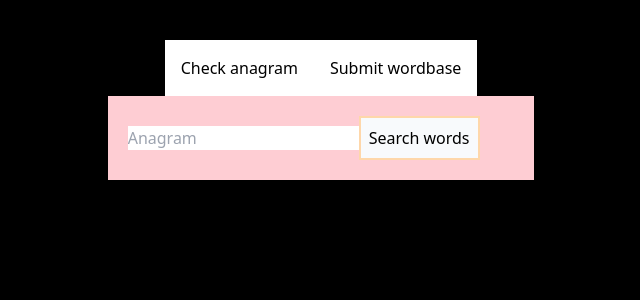
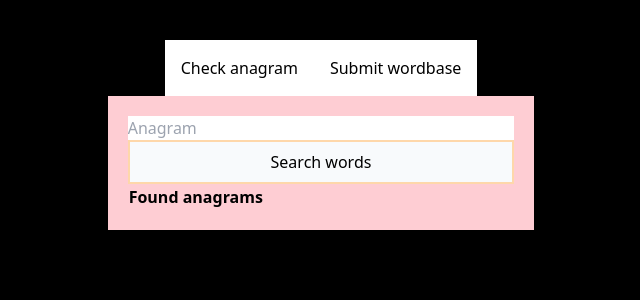
Before and after one commit to nuf1k/fe-anagram, a React (Create React App) app: page / in a window 1280 px wide. Shown: the top 300 px of the page, without its empty margins (319-959 px from the left). Built offline with nearby package versions, Linux system fonts and the light colour scheme.

Commit message:
add frontend word search functionality

```diff
--- a/package.json
+++ b/package.json
@@ -6,6 +6,7 @@
     "@testing-library/jest-dom": "^5.16.5",
     "@testing-library/react": "^13.4.0",
     "@testing-library/user-event": "^13.5.0",
+    "axios": "^1.2.0",
     "react": "^18.2.0",
     "react-dom": "^18.2.0",
     "react-scripts": "5.0.1",
--- a/src/App.js
+++ b/src/App.js
@@ -1,10 +1,11 @@
 import { useState } from "react";
-import AnagramForm from "./components/Anagram";
 import Button from "./components/Button";
 import Card from "./components/Card";
 import Wordbase from "./components/Wordbase";
+import Anagram from "./components/Anagram";
 
 function App() {
+  // decides which form should currently be displayed
   const [currentForm, setCurrentForm] = useState("Anagram");
 
   return (
@@ -14,7 +15,7 @@ function App() {
         <Button onClick={() => setCurrentForm("Link")}>Submit wordbase</Button>
       </div>
       <Card>
-        {currentForm === "Anagram" && <AnagramForm />}
+        {currentForm === "Anagram" && <Anagram />}
         {currentForm === "Link" && <Wordbase />}
       </Card>
     </div>
--- a/src/components/Anagram.js
+++ b/src/components/Anagram.js
@@ -1,13 +1,52 @@
-import React from "react";
-import Card from "./Card";
+import React, { useState } from "react";
+import AnagramForm from "./AnagramForm";
+import Results from "./Results";
+import axios from "axios";
 
 export default function Anagram() {
+  const [searchResults, setSearchResults] = useState([]);
+
+  function searchWords(rawWord) {
+    /*
+    ALGORITHM LOGIC:
+    1. Takes in a word
+    2. Parses all letters of word to alphabetical order
+    3. Makes API call to database to find all words that match the same alphabetical order.
+    */
+
+    // original word -> alphabetical ordered word
+    const parsedWord = () => {
+      const rawWordArray = rawWord.split("");
+      const parsedWordArray = rawWordArray.sort();
+      return parsedWordArray.join("");
+    };
+
+    // make API request with new word
+    axios
+      .get("http://localhost:8000/api/anagrams", {
+        params: {
+          word: parsedWord(),
+        },
+      })
+      .then(function (response) {
+        setSearchResults(response.data);
+        console.log(response.data);
+      })
+      .catch(function (error) {
+        console.log(error);
+      });
+  }
+
+  const displayedResults = searchResults.map(
+    (result) => `<td>${result["original_word"]}</td>`
+  );
+
+  console.log(displayedResults);
+
   return (
-    <div>
-      <input placeholder="Anagram" />
-      <button className="p-2 bg-slate-50 border-2 border-orange-200">
-        Search words
-      </button>
-    </div>
+    <>
+      <AnagramForm handleClick={searchWords} />
+      <Results searchResults={searchResults} />
+    </>
   );
 }
--- /dev/null
+++ b/src/components/AnagramForm.js
@@ -0,0 +1,20 @@
+import React, { useState } from "react";
+
+export default function Anagram(props) {
+  const [anagram, setAnagram] = useState("");
+
+  return (
+    <>
+      <input
+        placeholder="Anagram"
+        onChange={(e) => setAnagram(e.target.value)}
+      />
+      <button
+        onClick={() => props.handleClick(anagram)}
+        className="p-2 bg-slate-50 border-2 border-orange-200"
+      >
+        Search words
+      </button>
+    </>
+  );
+}
--- a/src/components/Card.js
+++ b/src/components/Card.js
@@ -1,5 +1,4 @@
 import React from "react";
-import Anagram from "./Anagram";
 
 export default function Card({ children }) {
   return <div className="flex flex-col w-1/3 p-5 bg-rose-200">{children}</div>;
--- a/src/components/InputArea.js
+++ /dev/null
@@ -1,5 +0,0 @@
-import React from "react";
-
-export default function InputArea() {
-  return <div></div>;
-}
--- a/src/components/Results.js
+++ b/src/components/Results.js
@@ -1,5 +1,22 @@
 import React from "react";
 
-export default function Results() {
-  return <div>asds</div>;
+export default function Results(props) {
+  const displayedResults = props.searchResults.map((result) => (
+    <tr>
+      <td>{result["original_word"]}</td>
+    </tr>
+  ));
+
+  return (
+    <div>
+      <table className="bg-rose-200">
+        <thead>
+          <tr>
+            <th>Found anagrams</th>
+          </tr>
+        </thead>
+        <tbody>{displayedResults}</tbody>
+      </table>
+    </div>
+  );
 }
--- a/src/components/Wordbase.js
+++ b/src/components/Wordbase.js
@@ -1,5 +1,4 @@
 import React from "react";
-import Card from "./Card";
 
 export default function LinkForm() {
   return (
```
Also changed, not shown: 1 other file (tests, documents, lock files or other folders).
